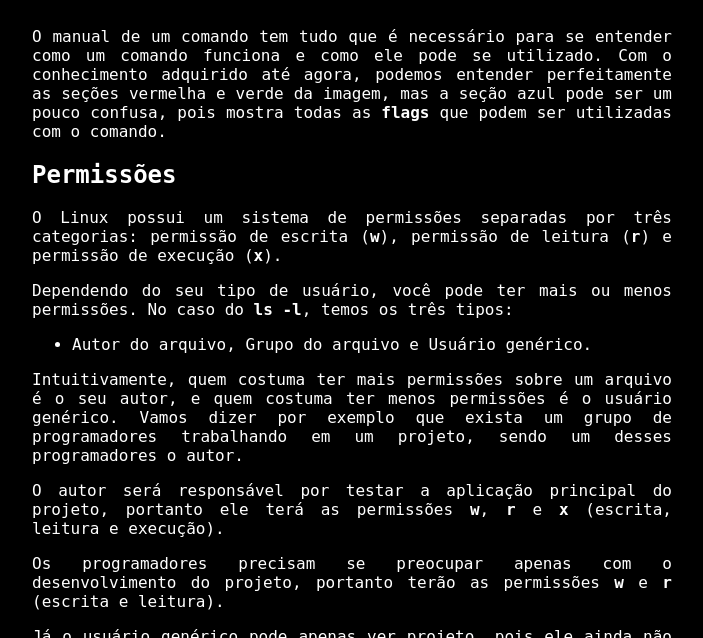
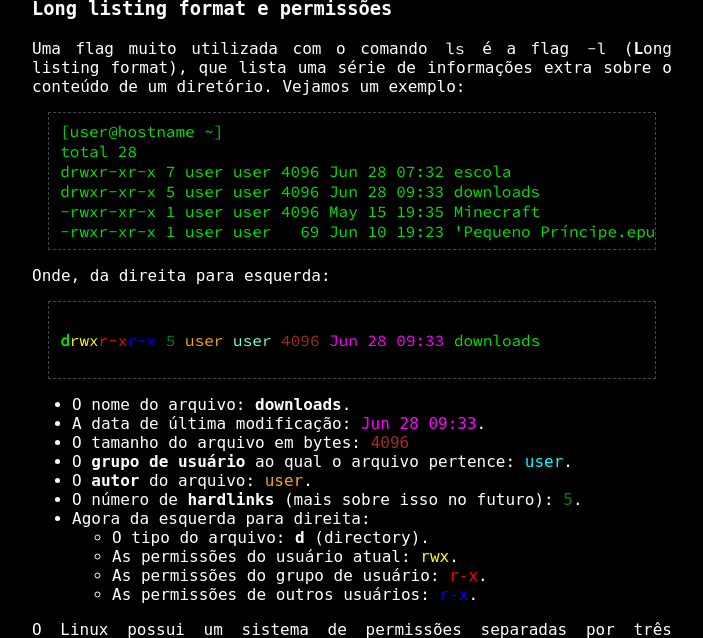
Before and after one commit to PETCC-UFRN/minicurso-linux-git, a Jekyll site: the page built from primeiroDia.md, in a window 1280 px wide and 900 px high, scrolled down 9836 px, cut to the strip 262-900 px from the top of the window. Shown: the whole strip, without its empty margins (288-991 px from the left). Built offline with Jekyll 4.4.1, drawn with Linux system fonts in a browser that asks for light colours; some of the changed text lies outside the part shown.

Commit message:
refactor(primeiro-dia): revisão do material e pequenas mudanças

````diff
--- a/primeiroDia.md
+++ b/primeiroDia.md
@@ -256,34 +256,21 @@
 
 Outra opção que usamos muito em conjunto com o `ls` é a opção `-a/--all`,
 que lista os arquivos "ocultos" do seu computador, conhecidos mais comumente
-como *dotfiles*. São chamados
-
-### Long listing format e permissões
-
-Uma flag muito utilizada com o comando `ls` é a flag`-l`
-(**L**ong listing format), que lista uma série de informações sobre o conteúdo
-de um diretório. Vejamos um exemplo:
+como *dotfiles*. São chamados assim por começarem com um `.` no início do nome. Para descobrir o que são *dotfiles* tente, por exemplo, rodar o comando `ls` primeiro sem e depois com a opção `-a/--all` no seu *home directory*.
 
 ```sh
-[user@hostname ~]
-total 28
-drwxr-xr-x 7 user user 4096 Jun 28 07:32 escola
-drwxr-xr-x 5 user user 4096 Jun 28 09:33 downloads
--rwxr-xr-x 1 user user 4096 May 15 19:35 Minecraft
--rwxr-xr-x 1 user user   69 Jun 10 19:23 'Pequeno Príncipe.pdf'
+[user@hostname ~]$ ls ~
 ```
 
-Da direita para a esquerda, temos algumas informações:
+```sh
+[user@hostname ~]$ ls -a ~
+```
 
-- O nome do arquivo.
-- A data de criação.
-- O tamanho do arquivo em bytes.
-- O **grupo** ao qual o arquivo pertence.
-- O **autor** do arquivo.
-- O número de **hardlinks** (mais sobre isso no futuro).
-- As **permissões** do arquivo (Da esquerda pra direita: autor, grupo e usuário genérico).
+Provavelmente deve ter aparecido milhões mais arquivos e diretórios, e provavelmente todos começam com `.`, inclusive os diretórios especiais `.` e `..`, se quiser ver mais detalhadamente as diferenças teste o comando `diff` com as seguintes opções:
 
-Muitas dessas informações ainda são difíceis de entender, mas vamos por partes:
+```sh
+diff --color=auto <(ls) <(ls -a)
+```
 
 ### Como investigar comandos
 
@@ -298,13 +285,48 @@
 
 ## Permissões
 
-O Linux possui um sistema de permissões separadas por três categorias: permissão de escrita (**w**), permissão de leitura (**r**) e permissão de execução (**x**).
+### Long listing format e permissões
 
-Dependendo do seu tipo de usuário, você pode ter mais ou menos permissões. No caso do **ls -l**, temos os três tipos:
+Uma flag muito utilizada com o comando `ls` é a flag `-l`
+(**L**ong listing format), que lista uma série de informações extra sobre o conteúdo
+de um diretório. Vejamos um exemplo:
 
-- Autor do arquivo, Grupo do arquivo e Usuário genérico.
+```sh
+[user@hostname ~]
+total 28
+drwxr-xr-x 7 user user 4096 Jun 28 07:32 escola
+drwxr-xr-x 5 user user 4096 Jun 28 09:33 downloads
+-rwxr-xr-x 1 user user 4096 May 15 19:35 Minecraft
+-rwxr-xr-x 1 user user   69 Jun 10 19:23 'Pequeno Príncipe.epub'
+```
 
-Intuitivamente, quem costuma ter mais permissões sobre um arquivo é o seu autor, e quem costuma ter menos permissões é o usuário genérico. Vamos dizer por exemplo que exista um grupo de programadores trabalhando em um projeto, sendo um desses programadores o autor.
+Onde, da direita para esquerda:
+
+<pre>
+<code>
+<b>d</b><span style="color: yellow">rwx</span><span style="color: red;">r-x</span><span style="color: blue;">r-x</span> <span style="color: green;">5</span> <span style="color: orange;">user </span><span style="color: aquamarine;">user </span><span style="color: brown;">4096 </span><span style="color: magenta;">Jun 28 09:33</span> downloads
+</code>
+</pre>
+
+- O nome do arquivo: **downloads**.
+- A data de última modificação: <span style="color: magenta;">Jun 28 09:33</span>.
+- O tamanho do arquivo em bytes: <span style="color: brown;">4096</span>
+- O **grupo de usuário** ao qual o arquivo pertence: <span style="color: cyan;">user</span>.
+- O **autor** do arquivo: <span style="color: orange">user</span>.
+- O número de **hardlinks** (mais sobre isso no futuro): <span style="color: green;">5</span>.
+- Agora da esquerda para direita:
+  - O tipo do arquivo: **d** (directory).
+  - As permissões do usuário atual: <span style="color: yellow">rwx</span>.
+  - As permissões do grupo de usuário: <span style="color: red;">r-x</span>.
+  - As permissões de outros usuários: <span style="color: blue;">r-x</span>.
+
+O Linux possui um sistema de permissões separadas por três categorias: permissão de escrita (`w`), permissão de leitura (`r`) e permissão de execução (`x`).
+
+Dependendo do seu tipo de usuário, você pode ter mais ou menos permissões. No caso do `ls -l`, temos os três tipos:
+
+- Autor do arquivo, Grupo do arquivo e outros.
+
+Intuitivamente, quem costuma ter mais permissões sobre um arquivo é o seu autor, e quem costuma ter menos permissões é outros usuários. Vamos dizer por exemplo que exista um grupo de programadores trabalhando em um projeto, sendo um desses programadores o autor.
 
 O autor será responsável por testar a aplicação principal do projeto, portanto ele terá as permissões **w**, **r** e **x** (escrita, leitura e execução).
 
@@ -314,8 +336,15 @@
 
 Agora que entendemos a ideia geral das permissões no Linux, vamos a um conceito que será muito utilizado em toda sua trajetória nesse sistema: o **super usuário**.
 
-O conceito de super usuário, ou root, no Linux é muito semelhante ao conceito de administrador no Windows. Você utiliza do super usuário para realizar mudanças no sistema como instalar arquivos, mudar permissões, etc. Entretanto, o usuário root deve ser usado pontualmente, pois o uso indevido pode danificar o sistema de diversas formas, justamente por não ter permissões para pará-lo. Você pode utilizar um comando como super usuário utilizando o prefixo **sudo** (que significa **S**uper **U**ser **Do**), porém é necessário saber a senha do computador.
+O conceito de super usuário, ou root, no Linux é muito semelhante ao conceito de administrador no Windows. Você utiliza do super usuário para realizar mudanças no sistema como instalar arquivos, mudar permissões, etc. Entretanto, o usuário root deve ser usado pontualmente, pois o uso indevido pode danificar o sistema de diversas formas, justamente por não ter permissões para pará-lo. Você pode utilizar um comando como super usuário utilizando o prefixo `sudo` (que significa **S**uper **U**ser **Do**), porém é necessário saber a senha do computador.
 
-## Hardlinks e Symlinks
-
-TO-DO
+<!--
+    - TODO: Leitura de arquivos:
+        - Apreciando o man
+        - cat, less, more, head, tail
+    - TODO: HardLinks, symlinks
+    - TODO: Comandos de busca:
+        - grep, find
+        - Um pouco sobre wildcards
+    - TODO: Redirecionando e combinando comandos
+-->
````
